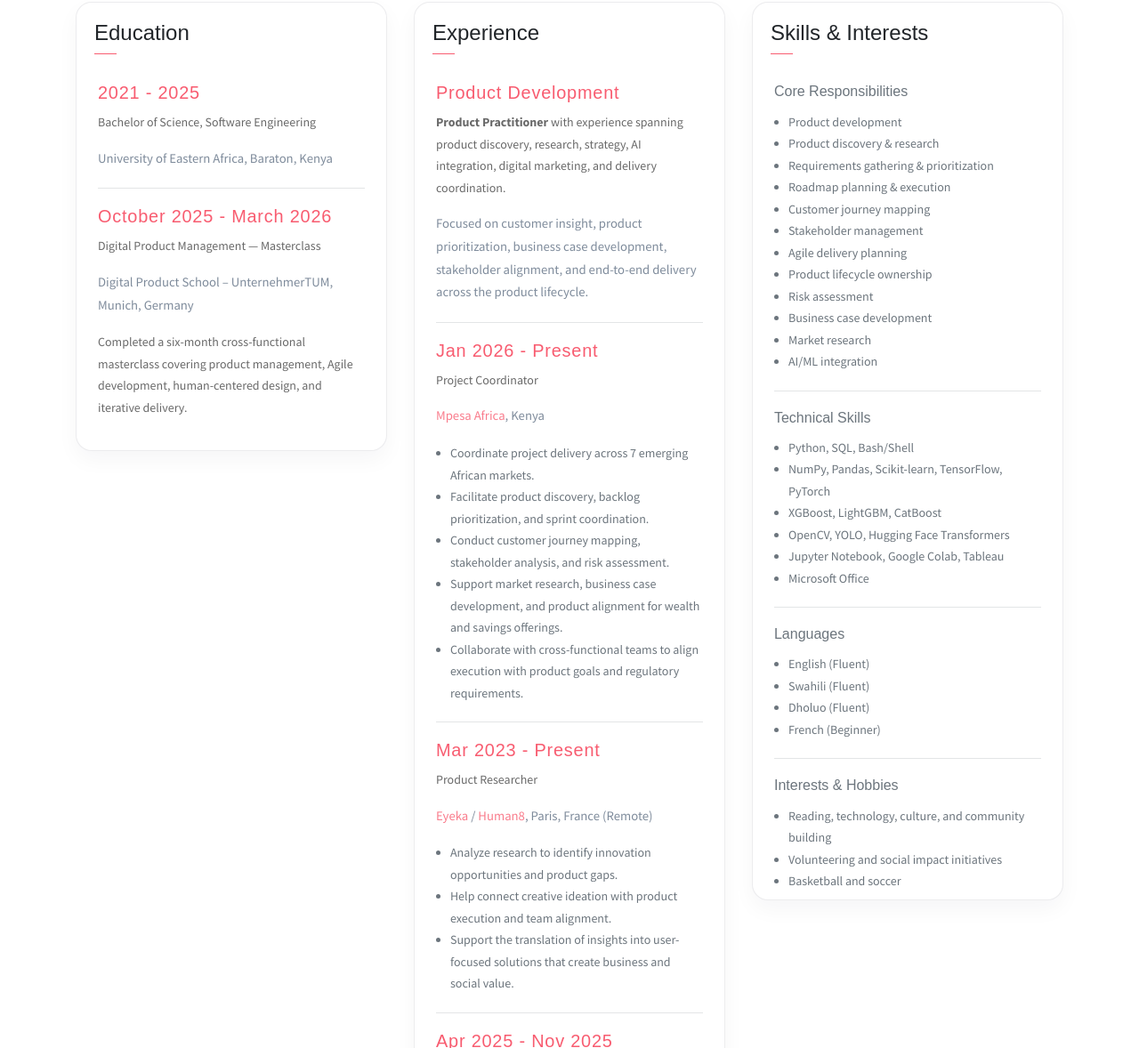
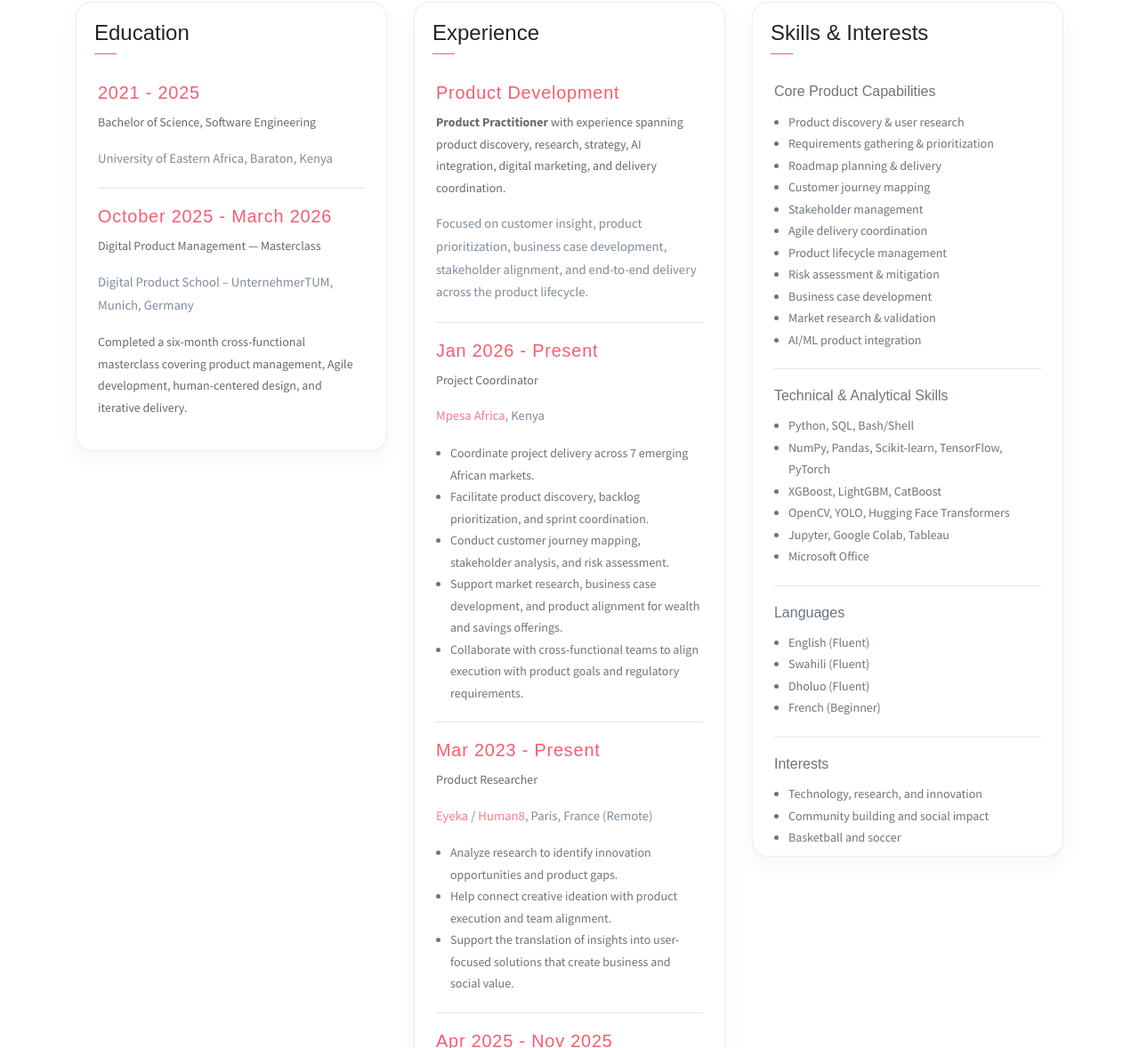
Before and after one commit to Gill-tech/Briangillo.io, a website: page docs/index.html in a window 1280 px wide. Shown: the part 1477-2655 px from the top of the page at 89% size. Drawn offline with Linux system fonts and the light colour scheme; some packages are replaced by stand-ins of ours.

Commit message:
Sharpen recruiter-facing product profile wording

```diff
--- a/docs/index.html
+++ b/docs/index.html
@@ -232,29 +232,28 @@
                             </div>
                         </div>
                         <div class="card-body pb-2">
-                            <h6>Core Responsibilities</h6>
+                            <h6>Core Product Capabilities</h6>
                             <ul class="pl-3 mb-0">
-                                <li>Product development</li>
-                                <li>Product discovery & research</li>
+                                <li>Product discovery & user research</li>
                                 <li>Requirements gathering & prioritization</li>
-                                <li>Roadmap planning & execution</li>
+                                <li>Roadmap planning & delivery</li>
                                 <li>Customer journey mapping</li>
                                 <li>Stakeholder management</li>
-                                <li>Agile delivery planning</li>
-                                <li>Product lifecycle ownership</li>
-                                <li>Risk assessment</li>
+                                <li>Agile delivery coordination</li>
+                                <li>Product lifecycle management</li>
+                                <li>Risk assessment & mitigation</li>
                                 <li>Business case development</li>
-                                <li>Market research</li>
-                                <li>AI/ML integration</li>
+                                <li>Market research & validation</li>
+                                <li>AI/ML product integration</li>
                             </ul>
                             <hr>
-                            <h6>Technical Skills</h6>
+                            <h6>Technical & Analytical Skills</h6>
                             <ul class="pl-3 mb-0">
                                 <li>Python, SQL, Bash/Shell</li>
                                 <li>NumPy, Pandas, Scikit-learn, TensorFlow, PyTorch</li>
                                 <li>XGBoost, LightGBM, CatBoost</li>
                                 <li>OpenCV, YOLO, Hugging Face Transformers</li>
-                                <li>Jupyter Notebook, Google Colab, Tableau</li>
+                                <li>Jupyter, Google Colab, Tableau</li>
                                 <li>Microsoft Office</li>
                             </ul>
                             <hr>
@@ -266,10 +265,10 @@
                                 <li>French (Beginner)</li>
                             </ul>
                             <hr>
-                            <h6>Interests & Hobbies</h6>
+                            <h6>Interests</h6>
                             <ul class="pl-3 mb-0">
-                                <li>Reading, technology, culture, and community building</li>
-                                <li>Volunteering and social impact initiatives</li>
+                                <li>Technology, research, and innovation</li>
+                                <li>Community building and social impact</li>
                                 <li>Basketball and soccer</li>
                             </ul>
                         </div>
```
